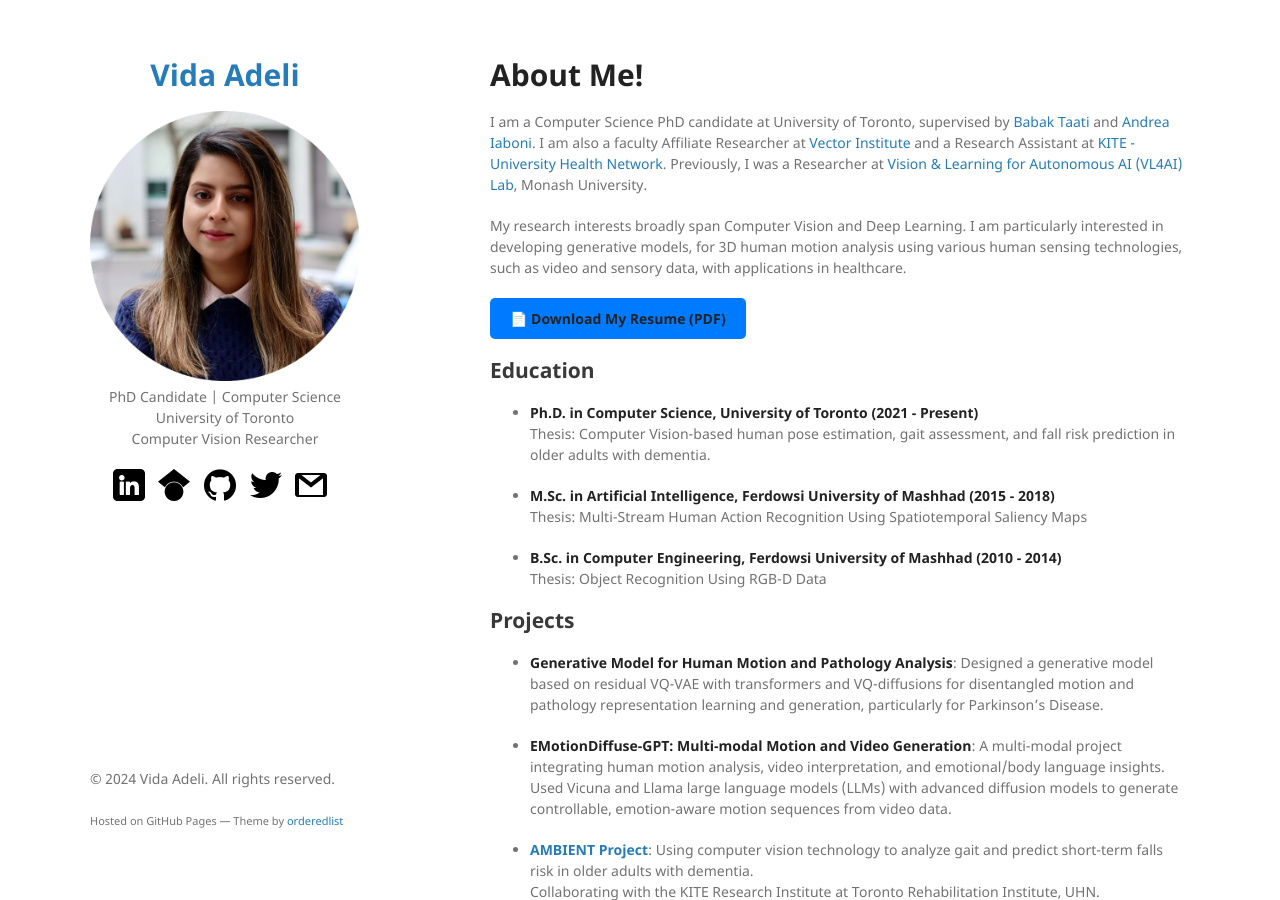
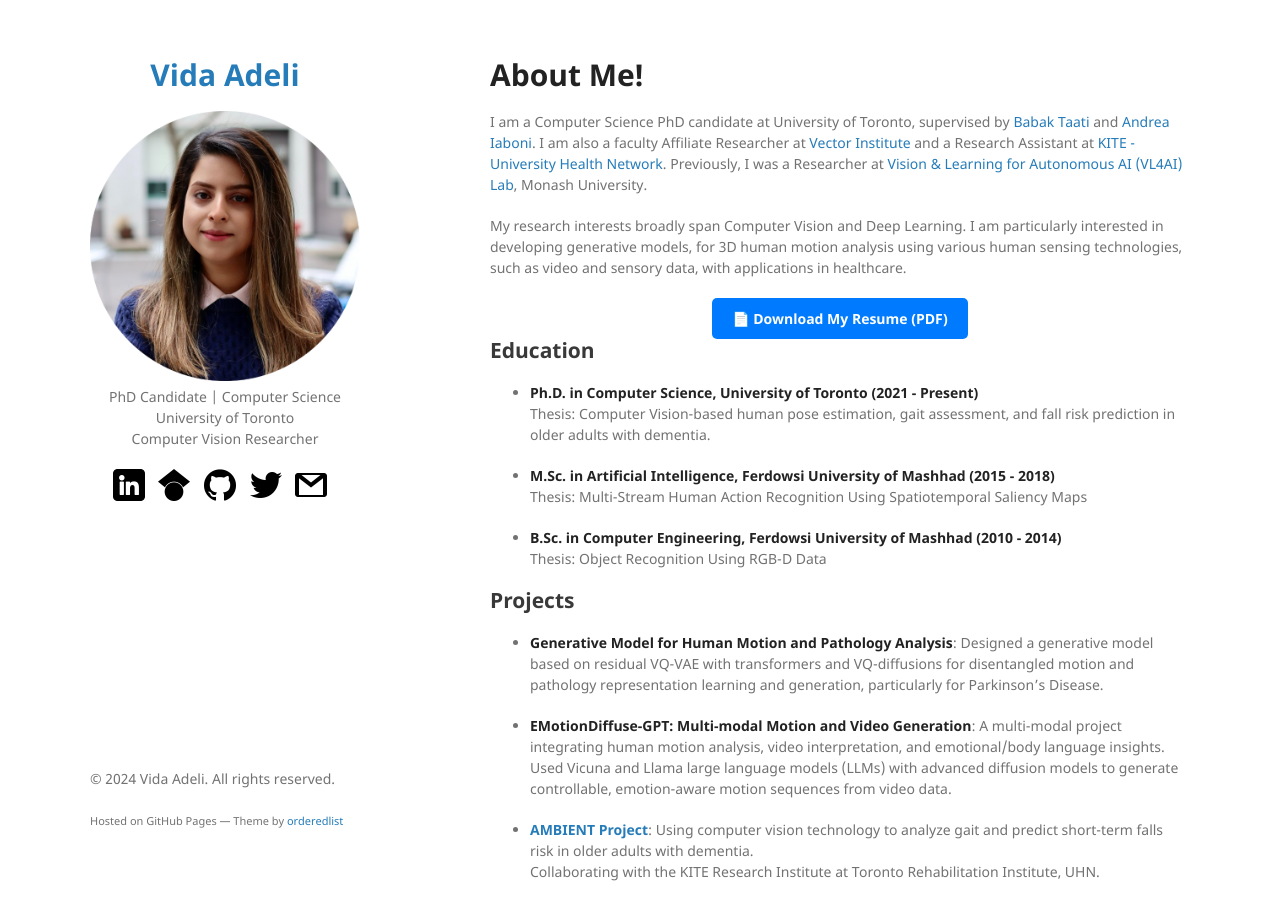
Before and after one commit to vadeli/vadeli.github.io, a Jekyll site: the page built from index.md, in a window 1280 px wide and 900 px high. Built offline with Jekyll 4.4.1, drawn with Linux system fonts in a browser that asks for light colours; our own code applies the rules of GitHub Pages for plain Markdown files; some of the changed lines change nothing that is shown.

Commit message:
Update index.md

```diff
--- a/index.md
+++ b/index.md
@@ -8,7 +8,18 @@ I am a Computer Science PhD candidate at University of Toronto, supervised by [B
 
 My research interests broadly span Computer Vision and Deep Learning. I am particularly interested in developing generative models, for 3D human motion analysis using various human sensing technologies, such as video and sensory data, with applications in healthcare.
 
-[📄 **Download My Resume (PDF)**](./assets/vida_adeli_resume.pdf){: .resume-button}
+<div style="text-align: center;">
+    <a href="./assets/vida_adeli_resume.pdf" target="_blank" style="
+        display: inline-block;
+        background-color: #007bff;
+        color: white;
+        padding: 10px 20px;
+        text-decoration: none;
+        font-weight: bold;
+        border-radius: 5px;">
+        📄 Download My Resume (PDF)
+    </a>
+</div>
 
 ## Education
 
```
